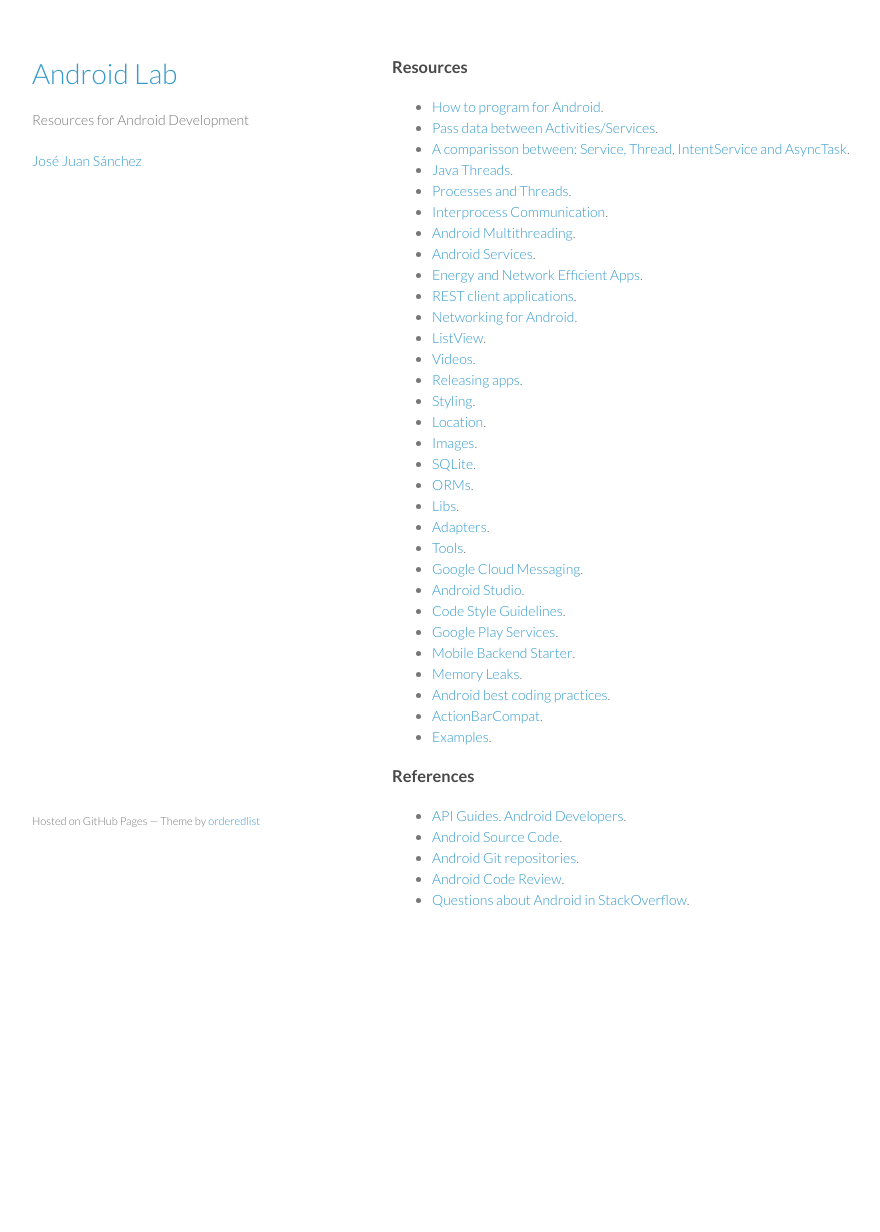
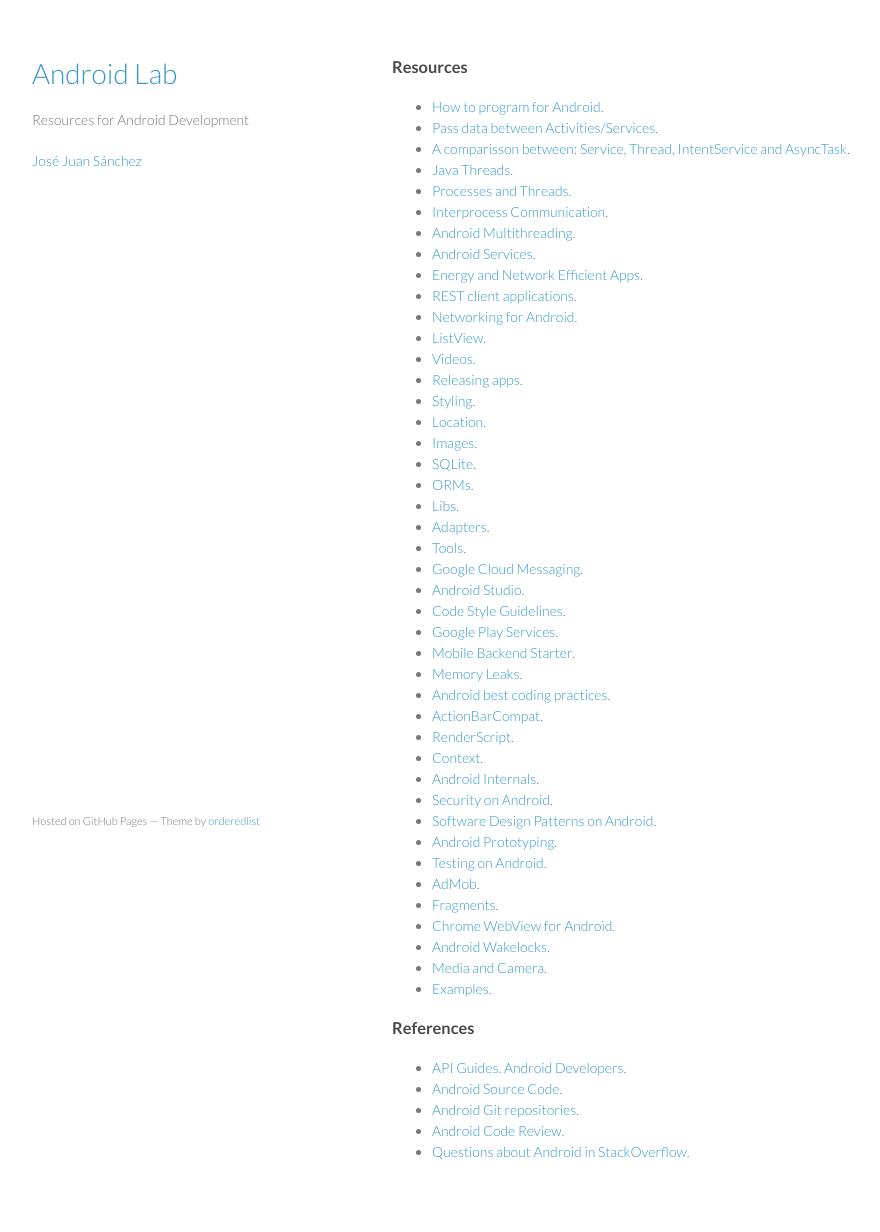
Before and after one commit to josejuansanchez/josejuansanchez.github.io, a Jekyll site: the page built from androidlab/index.md, in a window 1280 px wide. Shown: the whole page, without its empty margins (178-1058 px from the left). Built offline with Jekyll 4.4.1, drawn with Linux system fonts in a browser that asks for light colours; before the commit the page ends 980 px from its top, so only the background shows below that.

Commit message:
Changes in Android Lab

```diff
--- a/androidlab/index.md
+++ b/androidlab/index.md
@@ -34,6 +34,18 @@
   - [Memory Leaks](memory_leaks).
   - [Android best coding practices](best_coding_practices).
   - [ActionBarCompat](actionbarcompat).
+  - [RenderScript](renderscript).
+  - [Context](context).
+  - [Android Internals](android_internals).
+  - [Security on Android](security).
+  - [Software Design Patterns on Android](software_design_patterns).
+  - [Android Prototyping](prototyping).
+  - [Testing on Android](testing).
+  - [AdMob](admob).
+  - [Fragments](fragments).
+  - [Chrome WebView for Android](chrome_webview).
+  - [Android Wakelocks](wakelocks).
+  - [Media and Camera](media_camera).
   - [Examples](examples).
 
 
```
Also changed, not shown: androidlab/admob.md (added, +10 -0 lines), androidlab/android_internals.md (added, +20 -0 lines), androidlab/chrome_webview.md (added, +10 -0 lines), androidlab/context.md (added, +12 -0 lines), androidlab/fragments.md (added, +13 -0 lines), androidlab/media_camera.md (added, +10 -0 lines), androidlab/prototyping.md (added, +10 -0 lines), androidlab/renderscript.md (added, +11 -0 lines), androidlab/scheduling_repeating_alarms.md (added, +11 -0 lines), androidlab/security.md (added, +10 -0 lines), androidlab/software_design_patterns.md (added, +10 -0 lines), androidlab/testing.md (added, +10 -0 lines), androidlab/wakelocks.md (added, +12 -0 lines).
